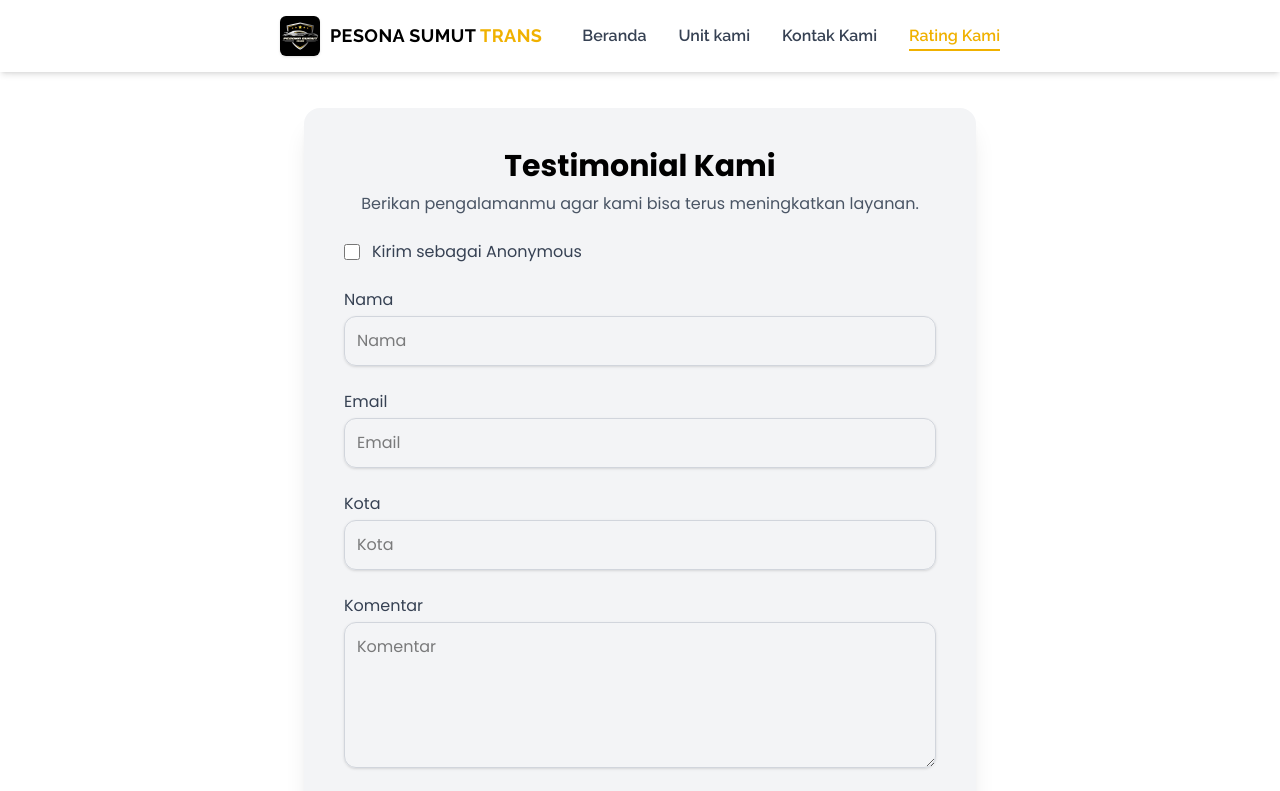
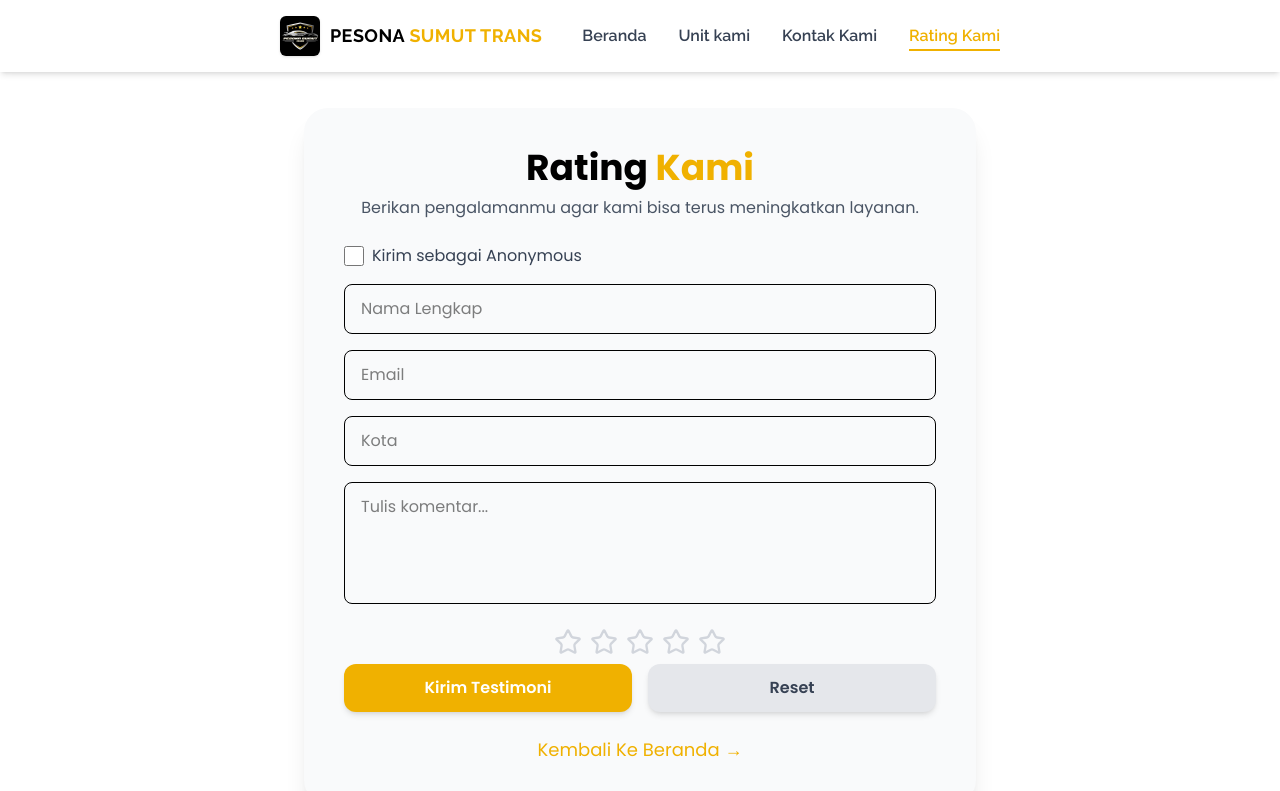
Before and after one commit to habibdefunc/PST-Company, a React (Vite) app: page /#/rating-kami in a window 1280 px wide. Shown: the top 791 px of the page. Built offline with nearby package versions, Linux system fonts and the light colour scheme.

Commit message:
Fix Home Page, Navbar, And Testimonial

```diff
--- a/src/components/contact/ContactComponent.tsx
+++ b/src/components/contact/ContactComponent.tsx
@@ -26,7 +26,7 @@ export default function ContactComponent() {
         className="text-center mb-8"
       >
         <h2 className="text-3xl md:text-4xl font-bold text-gray-800">
-          Kontak Kami
+          Kontak <span className="text-yellow-500">Kami</span>
         </h2>
         <p className="text-gray-500 mt-2 text-sm md:text-base max-w-xl mx-auto">
           Hubungi kami jika Anda memiliki pertanyaan atau ingin mengetahui lebih
--- a/src/components/home/ContactSection.tsx
+++ b/src/components/home/ContactSection.tsx
@@ -27,7 +27,9 @@ export default function ContactSection() {
       className="relative py-16 px-6 md:px-16 bg-white text-center overflow-hidden"
     >
       <WaveTop />
-      <SectionTitle>Kontak Kami</SectionTitle>
+      <SectionTitle>
+        Kontak <span className="text-yellow-500">Kami</span>
+      </SectionTitle>
 
       <div className="grid grid-cols-1 md:grid-cols-3 gap-6 md:gap-8 max-w-4xl mx-auto">
         {/* Email */}
--- a/src/components/home/ReasonSection.tsx
+++ b/src/components/home/ReasonSection.tsx
@@ -33,7 +33,9 @@ export default function ReasonsSection() {
       className="relative py-16 px-6 md:px-16 bg-white text-center overflow-hidden"
     >
       <WaveTop />
-      <SectionTitle>Kenapa Pilih Kami?</SectionTitle>
+      <SectionTitle>
+        Kenapa <span className="text-yellow-500">Pilih Kami?</span>
+      </SectionTitle>
       <div className="grid grid-cols-1 md:grid-cols-3 gap-6 md:gap-8 max-w-5xl mx-auto">
         {reasons.map((r, i) => (
           <motion.div
--- a/src/components/home/ServiceSection.tsx
+++ b/src/components/home/ServiceSection.tsx
@@ -48,7 +48,9 @@ export default function ServicesSection() {
         initial="hidden"
         whileInView="visible"
       >
-        <SectionTitle>Unit Kami</SectionTitle>
+        <SectionTitle>
+          Unit <span className="text-yellow-500">Kami</span>
+        </SectionTitle>
       </motion.div>
 
       {/* Grid Card */}
--- a/src/components/home/TestimonialsSection.tsx
+++ b/src/components/home/TestimonialsSection.tsx
@@ -4,6 +4,7 @@ import { useEffect, useState } from "react";
 import { Swiper, SwiperSlide } from "swiper/react";
 import { Navigation, Pagination, Autoplay } from "swiper/modules";
 import { motion } from "framer-motion";
+import type { Variants } from "framer-motion";
 import SectionTitle from "../../lib/sectionTitle";
 import WaveTop from "../../lib/waveTop";
 import { Quote, Star } from "lucide-react";
@@ -14,12 +15,18 @@ import "swiper/css";
 import "swiper/css/navigation";
 import "swiper/css/pagination";
 
-const fadeInUp = {
-  hidden: { opacity: 0, y: 40 },
-  visible: { opacity: 1, y: 0, transition: { duration: 0.6 } },
+// Variants animasi item
+const item: Variants = {
+  hidden: { opacity: 0, y: 20 },
+  visible: { opacity: 1, y: 0, transition: { duration: 0.5 } },
 };
 
-// Tipe data dari Google Sheet
+// Data default agar rating langsung muncul saat refresh
+const defaultTestimonials = [
+  { id: "loading-1", name: "Loading...", city: "-", comment: "-", rating: 5 },
+  { id: "loading-2", name: "Loading...", city: "-", comment: "-", rating: 4 },
+];
+
 type TestimonialRow = {
   Nama?: string;
   Kota?: string;
@@ -37,9 +44,13 @@ type Testimonial = {
 };
 
 export default function TestimonialsSection() {
-  const [testimonials, setTestimonials] = useState<Testimonial[]>([]);
+  const [testimonials, setTestimonials] =
+    useState<Testimonial[]>(defaultTestimonials);
 
-  // FETCH DATA SAAT PAGE LOAD
+  const totalRating = testimonials.reduce((sum, t) => sum + t.rating, 0);
+  const totalReviews = testimonials.length;
+  const averageRating = totalReviews > 0 ? totalRating / totalReviews : 0;
+
   useEffect(() => {
     const fetchTestimonials = async () => {
       try {
@@ -64,91 +75,158 @@ export default function TestimonialsSection() {
         setTestimonials(mapped);
       } catch (err) {
         console.error("Error fetching testimonials:", err);
-        setTestimonials([]);
       }
     };
 
     fetchTestimonials();
   }, []);
 
+  const renderAverageStars = (avg: number) => {
+    const stars = [];
+    const filled = Math.round(avg);
+    for (let i = 0; i < 5; i++) {
+      stars.push(
+        <Star
+          key={i}
+          className={`w-6 h-6 ${
+            i < filled ? "text-yellow-500 fill-yellow-500" : "text-gray-300"
+          }`}
+        />
+      );
+    }
+    return stars;
+  };
+
   return (
-    <motion.section
+    <section className="relative py-16 px-6 md:px-16 bg-white text-center overflow-hidden">
+      <WaveTop />
+
+      {/* Header */}
+      <motion.div
         initial="hidden"
-      whileInView="visible" // animasi tetap on scroll
-      variants={fadeInUp}
+        whileInView="visible"
         viewport={{ once: false, amount: 0.2 }}
-      className="relative py-16 px-6 md:px-16 bg-white text-center overflow-hidden"
+        variants={item}
       >
-      <WaveTop />
-      <SectionTitle>Testimoni Pelanggan</SectionTitle>
+        <SectionTitle>
+          Rating <span className="text-yellow-500">Kami</span>
+        </SectionTitle>
+      </motion.div>
 
+      {/* Swiper */}
       {testimonials.length === 0 ? (
-        <div className="py-20 text-gray-400">Belum ada testimoni</div>
+        <motion.div
+          initial="hidden"
+          animate="visible"
+          variants={item}
+          className="py-20 text-gray-400"
+        >
+          Belum ada rating
+        </motion.div>
       ) : (
         <Swiper
           modules={[Navigation, Pagination, Autoplay]}
           navigation
-          pagination={{ clickable: true }}
-          autoplay={{ delay: 3000, disableOnInteraction: false }}
           loop
           spaceBetween={20}
           slidesPerView={1}
+          autoplay={{ delay: 3000, disableOnInteraction: false }}
+          autoHeight
+          pagination={{
+            clickable: true,
+          }}
           className="max-w-3xl mx-auto relative"
         >
           {testimonials.map((t) => (
             <SwiperSlide key={t.id}>
               <motion.div
-                initial={{ opacity: 0, y: 30 }}
-                animate={{ opacity: 1, y: 0 }}
-                exit={{ opacity: 0, y: 20 }}
-                transition={{ duration: 0.6 }}
-                className="bg-gray-50 mx-2 md:mx-4 p-6 md:p-8 rounded-xl shadow flex flex-col items-center"
+                initial="hidden"
+                whileInView="visible"
+                viewport={{ once: false, amount: 0.2 }}
+                variants={item}
+                className="bg-gray-50 mx-2 md:mx-4 p-6 md:p-8 rounded-xl shadow flex flex-col items-center relative"
               >
                 <Quote className="w-8 h-8 text-yellow-500 mb-3" />
                 <p className="italic text-gray-600 text-sm md:text-base mb-2">
                   "{t.comment}"
                 </p>
-                <div className="flex mb-2">
-                  {Array.from({ length: t.rating }).map((_, idx) => (
+
+                <div className="flex items-center mb-2 gap-2">
+                  <div className="flex">
+                    {Array.from({ length: 5 }).map((_, idx) => (
                       <Star
                         key={idx}
-                      className="w-4 md:w-5 h-4 md:h-5 text-yellow-500 fill-yellow-500"
+                        className={`w-6 h-6 ${
+                          idx < t.rating
+                            ? "text-yellow-500 fill-yellow-500"
+                            : "text-gray-300"
+                        }`}
                       />
                     ))}
                   </div>
+                </div>
+
                 <h4 className="mt-1 font-semibold text-sm md:text-base">
                   {t.name}, {t.city}
                 </h4>
+
+                {/* Pagination bullets inside card */}
+                <div className="swiper-pagination-custom flex justify-center mt-4 gap-2"></div>
               </motion.div>
             </SwiperSlide>
           ))}
 
-          <style>
-            {`
+          <style>{`
             .swiper-button-next,
             .swiper-button-prev {
-                color: #f59e0b; /* Tailwind yellow-500 */
+              color: #f59e0b;
             }
             .swiper-pagination-bullet {
-                background-color: #f59e0b; /* Bulat default kuning */
+              width: 10px;
+              height: 10px;
+              background-color: #f59e0b;
               opacity: 0.5;
+              border-radius: 50%;
+              display: inline-block;
             }
             .swiper-pagination-bullet-active {
               opacity: 1;
             }
-            `}
-          </style>
+          `}</style>
         </Swiper>
       )}
 
-      <div className="mt-6 text-center">
+      {/* Total rating */}
+      {totalReviews > 0 && (
+        <motion.div
+          initial="hidden"
+          whileInView="visible"
+          viewport={{ once: false, amount: 0.2 }}
+          variants={item}
+          className="mt-6 flex flex-col items-center gap-2"
+        >
+          <div className="flex">{renderAverageStars(averageRating)}</div>
+          <span className="text-gray-600 text-sm md:text-base">
+            {averageRating.toFixed(1)}/5 dari {totalReviews} review
+          </span>
+        </motion.div>
+      )}
+
+      {/* Link */}
+      <motion.div
+        initial="hidden"
+        whileInView="visible"
+        viewport={{ once: false, amount: 0.2 }}
+        variants={item}
+        className="mt-6 text-center"
+      >
         <NavLink
           to="/rating-kami"
           className="text-yellow-500 hover:underline text-lg md:text-md"
         >
           Beri Kami Rating &rarr;
         </NavLink>
-      </div>
-    </motion.section>
+      </motion.div>
+    </section>
   );
 }
--- a/src/components/navbar/FooterLogo.tsx
+++ b/src/components/navbar/FooterLogo.tsx
@@ -1,4 +1,5 @@
 import logo from "../../assets/img/logo.jpeg";
+import { NavLink } from "react-router-dom";
 
 export default function FooterLogo() {
   return (
@@ -10,7 +11,9 @@ export default function FooterLogo() {
           className="h-10 w-10 md:h-12 md:w-12 object-contain rounded-lg shadow-sm"
         />
         <h2 className="text-xl md:text-2xl font-bold tracking-wide">
-          PESONA <span className="text-yellow-500">SUMUT TRANS</span>
+          <NavLink to="/">
+            PESONA <span className="text-yellow-500">SUMUT TRANS</span>
+          </NavLink>
         </h2>
       </div>
       <p className="text-sm text-gray-400 mt-2">
--- a/src/components/navbar/Logo.tsx
+++ b/src/components/navbar/Logo.tsx
@@ -1,3 +1,4 @@
+import { NavLink } from "react-router-dom";
 import logo from "../../assets/img/logo.jpeg";
 
 export default function Logo() {
@@ -9,7 +10,9 @@ export default function Logo() {
         className="h-8 w-8 md:h-10 md:w-10 object-contain rounded-md shadow-sm"
       />
       <span className="font-extrabold text-sm md:text-lg tracking-wide font-['Raleway'] leading-tight">
-        PESONA SUMUT <span className="text-yellow-500">TRANS</span>
+        <NavLink to={"/"}>
+          PESONA <span className="text-yellow-500">SUMUT TRANS</span>
+        </NavLink>
       </span>
     </div>
   );
--- a/src/components/testimonial/FormFields.tsx
+++ b/src/components/testimonial/FormFields.tsx
@@ -1,4 +1,7 @@
 "use client";
+
+import React from "react";
+import { motion } from "framer-motion";
 
 type FormData = {
   name: string;
@@ -14,106 +17,81 @@ type FormFieldsProps = {
   handleChange: (field: keyof FormData, value: string | boolean) => void;
 };
 
+const itemVariants = {
+  hidden: { opacity: 0, y: 10 },
+  visible: { opacity: 1, y: 0, transition: { duration: 0.4 } },
+};
+
 export default function FormFields({
   formData,
   handleChange,
 }: FormFieldsProps) {
   return (
-    <div className="space-y-6">
-      {/* Checkbox Anonymous */}
-      <div className="flex items-center gap-3">
+    <motion.div
+      className="flex flex-col gap-4"
+      initial="hidden"
+      animate="visible"
+      variants={{ visible: { transition: { staggerChildren: 0.1 } } }}
+    >
+      {/* Checkbox di atas */}
+      <motion.label
+        variants={itemVariants}
+        className="flex items-center gap-2 text-gray-700"
+      >
         <input
           type="checkbox"
           checked={formData.isAnonymous}
           onChange={(e) => handleChange("isAnonymous", e.target.checked)}
-          id="anonymous"
-          className="w-4 h-4 accent-yellow-500"
+          className="w-5 h-5 accent-yellow-500"
         />
-        <label
-          htmlFor="anonymous"
-          className="text-sm md:text-base text-gray-700"
-        >
         Kirim sebagai Anonymous
-        </label>
-      </div>
+      </motion.label>
 
       {/* Nama */}
       {!formData.isAnonymous && (
-        <div className="flex flex-col">
-          <label
-            htmlFor="name"
-            className="text-sm md:text-base font-medium text-gray-700 mb-1"
-          >
-            Nama
-          </label>
-          <input
+        <motion.input
           type="text"
-            id="name"
+          placeholder="Nama Lengkap"
           value={formData.name}
           onChange={(e) => handleChange("name", e.target.value)}
-            placeholder="Nama"
-            className="w-full p-3 border border-gray-300 rounded-xl shadow-sm focus:outline-none focus:ring-2 focus:ring-yellow-400"
           required
+          className="w-full px-4 py-3 border rounded-lg focus:outline-none focus:ring-2 focus:ring-yellow-400"
+          variants={itemVariants}
         />
-        </div>
       )}
 
       {/* Email */}
-      <div className="flex flex-col">
-        <label
-          htmlFor="email"
-          className="text-sm md:text-base font-medium text-gray-700 mb-1"
-        >
-          Email
-        </label>
-        <input
+      <motion.input
         type="email"
-          id="email"
+        placeholder="Email"
         value={formData.email}
         onChange={(e) => handleChange("email", e.target.value)}
-          placeholder="Email"
-          className="w-full p-3 border border-gray-300 rounded-xl shadow-sm focus:outline-none focus:ring-2 focus:ring-yellow-400"
         required
+        className="w-full px-4 py-3 border rounded-lg focus:outline-none focus:ring-2 focus:ring-yellow-400"
+        variants={itemVariants}
       />
-      </div>
 
       {/* Kota */}
-      <div className="flex flex-col">
-        <label
-          htmlFor="city"
-          className="text-sm md:text-base font-medium text-gray-700 mb-1"
-        >
-          Kota
-        </label>
-        <input
+      <motion.input
         type="text"
-          id="city"
+        placeholder="Kota"
         value={formData.city}
         onChange={(e) => handleChange("city", e.target.value)}
-          placeholder="Kota"
-          className="w-full p-3 border border-gray-300 rounded-xl shadow-sm focus:outline-none focus:ring-2 focus:ring-yellow-400"
         required
+        className="w-full px-4 py-3 border rounded-lg focus:outline-none focus:ring-2 focus:ring-yellow-400"
+        variants={itemVariants}
       />
-      </div>
 
       {/* Komentar */}
-      <div className="flex flex-col">
-        <label
-          htmlFor="comment"
-          className="text-sm md:text-base font-medium text-gray-700 mb-1"
-        >
-          Komentar
-        </label>
-        <textarea
-          id="comment"
+      <motion.textarea
+        placeholder="Tulis komentar..."
         value={formData.comment}
         onChange={(e) => handleChange("comment", e.target.value)}
-          placeholder="Komentar"
-          className="w-full p-3 border border-gray-300 rounded-xl shadow-sm focus:outline-none focus:ring-2 focus:ring-yellow-400"
-          rows={5}
+        rows={4}
         required
+        className="w-full px-4 py-3 border rounded-lg focus:outline-none focus:ring-2 focus:ring-yellow-400 resize-none"
+        variants={itemVariants}
       />
-      </div>
-    </div>
+    </motion.div>
   );
 }
--- a/src/components/testimonial/TestimonialComponent.tsx
+++ b/src/components/testimonial/TestimonialComponent.tsx
@@ -3,6 +3,7 @@
 import { useState } from "react";
 import axios from "axios";
 import { NavLink, useNavigate } from "react-router-dom";
+import { motion } from "framer-motion";
 import FormFields from "./FormFields";
 import RatingStars from "./RatingStars";
 import SuccessMessage from "./SuccessMessage";
@@ -14,6 +15,11 @@ type FormData = {
   city: string;
   comment: string;
   rating: number;
+};
+
+const containerVariants = {
+  hidden: { opacity: 0, y: 20 },
+  visible: { opacity: 1, y: 0, transition: { duration: 0.6 } },
 };
 
 export default function TestimonialComponent() {
@@ -35,18 +41,14 @@ export default function TestimonialComponent() {
   const handleSubmit = async (e: React.FormEvent<HTMLFormElement>) => {
     e.preventDefault();
 
-    // Validasi rating
     if (formData.rating === 0) {
-      setShowRatingError(true); // tampilkan error
-      return; // jangan lanjut submit
+      setShowRatingError(true);
+      return;
     }
-
-    // reset error
     setShowRatingError(false);
 
     try {
       setIsSubmitting(true);
-
       const payload = new FormData();
       payload.append(
         "name",
@@ -73,6 +75,7 @@ export default function TestimonialComponent() {
       setIsSubmitting(false);
     }
   };
+
   const handleChange = <K extends keyof FormData>(
     field: K,
     value: FormData[K]
@@ -89,13 +92,21 @@ export default function TestimonialComponent() {
       comment: "",
       rating: 0,
     });
+    setShowRatingError(false);
   };
 
   return (
     <section className="py-12 px-4 md:px-8 lg:px-16 bg-white font-[Poppins]">
-      <div className="mt-15 max-w-2xl mx-auto bg-gray-100 rounded-2xl shadow-xl p-6 md:p-10">
-        <h2 className="text-2xl md:text-3xl font-bold text-center mb-2">
-          Testimonial Kami
+      <motion.div
+        initial="hidden"
+        animate="visible"
+        whileInView="visible"
+        viewport={{ once: false, amount: 0.2 }}
+        variants={containerVariants}
+        className="mt-15 max-w-2xl mx-auto bg-gray-50 rounded-3xl shadow-xl p-6 md:p-10"
+      >
+        <h2 className="text-3xl md:text-4xl font-bold text-center mb-2">
+          Rating <span className="text-yellow-500">Kami</span>
         </h2>
         <p className="text-sm md:text-base text-gray-600 text-center mb-6">
           Berikan pengalamanmu agar kami bisa terus meningkatkan layanan.
@@ -111,15 +122,24 @@ export default function TestimonialComponent() {
               rating={formData.rating}
               setRating={(r: number) => {
                 handleChange("rating", r);
-                setShowRatingError(false); // hilangkan error saat user pilih rating
+                setShowRatingError(false);
               }}
               showError={showRatingError}
             />
-            <div className="flex gap-4">
+            {showRatingError && (
+              <motion.p
+                initial={{ opacity: 0 }}
+                animate={{ opacity: 1 }}
+                className="text-red-500 text-sm"
+              >
+                Rating wajib diisi!
+              </motion.p>
+            )}
+            <div className="flex flex-col md:flex-row gap-4">
               <button
                 type="submit"
                 disabled={isSubmitting}
-                className="flex-1 bg-yellow-500 hover:bg-yellow-600 text-white font-semibold py-3 rounded-lg shadow-md transition"
+                className="flex-1 bg-yellow-500 hover:bg-yellow-600 text-white font-semibold py-3 rounded-xl shadow-md transition"
               >
                 {isSubmitting ? "Mengirim..." : "Kirim Testimoni"}
               </button>
@@ -127,13 +147,14 @@ export default function TestimonialComponent() {
               <button
                 type="button"
                 onClick={handleReset}
-                className="flex-1 bg-gray-300 hover:bg-gray-400 text-gray-700 font-semibold py-3 rounded-lg shadow-md transition"
+                className="flex-1 bg-gray-200 hover:bg-gray-300 text-gray-700 font-semibold py-3 rounded-xl shadow-md transition"
               >
                 Reset
               </button>
             </div>
           </form>
         )}
+
         <div className="mt-6 text-center">
           <NavLink
             to="/"
@@ -142,7 +163,7 @@ export default function TestimonialComponent() {
             Kembali Ke Beranda &rarr;
           </NavLink>
         </div>
-      </div>
+      </motion.div>
     </section>
   );
 }
```
Lines whose indentation alone changed are shown as unchanged.
